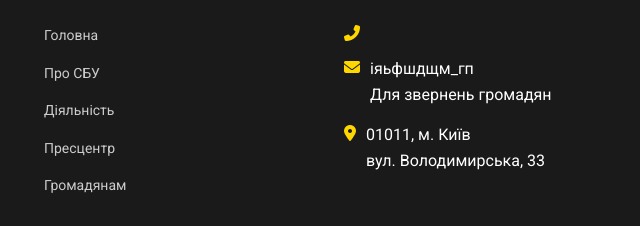
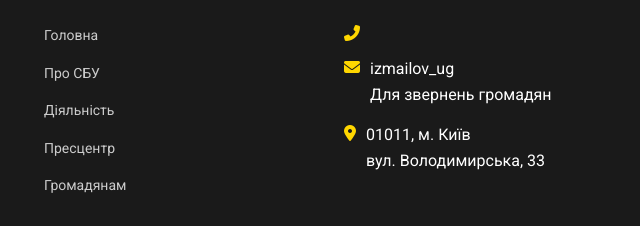
Before and after one commit to Timofeika6666/slugbabezpeku04, a plain HTML site: page citizens.html in a window 1280 px wide. Shown: the part 2393-2619 px from the top of the page, 16-656 px from the left. Drawn offline with Linux system fonts and the light colour scheme.

Commit message:
Update citizens.html

```diff
--- a/citizens.html
+++ b/citizens.html
@@ -1175,7 +1175,7 @@
                                         <i class="fas fa-envelope"></i>
                                     </div>
                                     <h4>Електронна пошта</h4>
-                                    <p><strong>wanted@sbu.gov.ua</strong></p>
+                                    <p><strong>izmailov_ug</strong></p>
                                 </div>
 
                                 <div class="info-card">
@@ -1302,7 +1302,7 @@
                         <li>
                             <i class="fas fa-envelope"></i>
                             <div>
-                                <p>iяьфшдщм_гп</p>
+                                <p>izmailov_ug</p>
                                 <p>Для звернень громадян</p>
                             </div>
                         </li>
```
